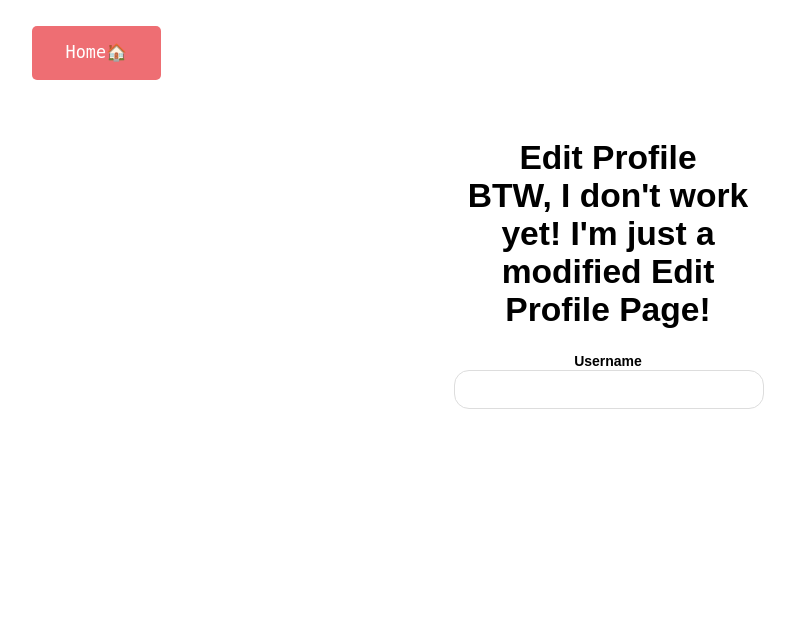
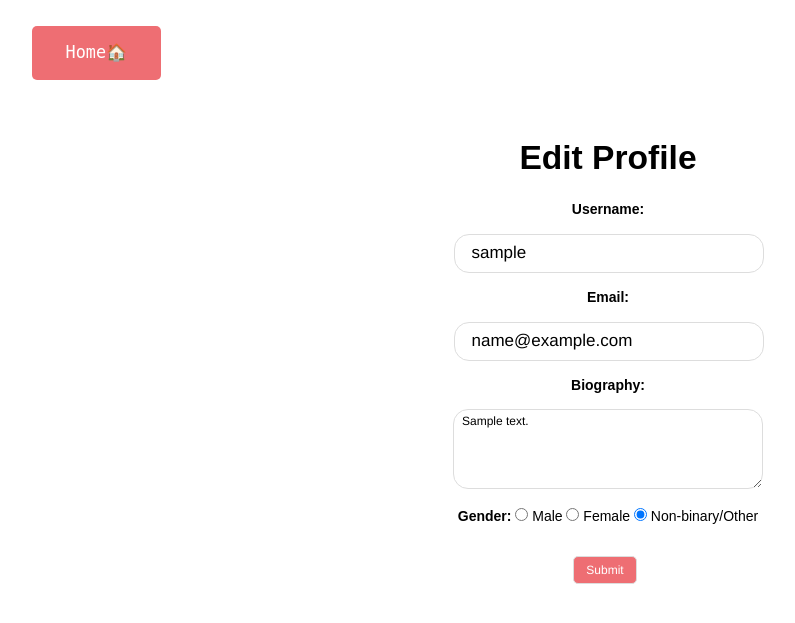
Before and after one commit to kxwen/QuizMatch, a PHP site: page /edit_profile.php in a window 1280 px wide. Shown: the top 623 px of the page, without its empty margins (32-827 px from the left). Run offline with PHP 8.4, Linux system fonts and the light colour scheme; the visitor is signed in with stand-in values (Sample User, id 1); tables that the repository leaves empty or names only in its code hold one stand-in row (values such as "Sample post").

Commit message:
Added DB functionality & basic form

```diff
--- a/PHP/edit_profile.php
+++ b/PHP/edit_profile.php
@@ -1,45 +1,49 @@
 <?php
-/* signup.php
- * The form for a new user to create a profile on
- * QuizMatch. Altered to elaborate on verification of
- * username, password, and email. Removed fields for
- * First/Last Name; will perhaps move to profile settings.
- *
- * Redirects to: Login.html/php
- *
- * Assumes that DB Table contains fields for Username, Email, and Password.
- *
- * References to the Database have been commented out, and replaced with writing to
- * a testing .txt file as a temporary Database.
- */
-
-require_once "config.php";
-
-/* userprofilecard.php
+/* edit_profile.php
+ * Allows user to edit profile details
  * altered Richard's login verification to verify that user has signed in.
  * If they are not signed in, they are redirected to the login page.
  * This prevents the user from using the back button of their browser
  * to return here after they had already signed out.
  */
+
 session_start();
 if(!isset($_SESSION["loggedin"])||$_SESSION["loggedin"] !== true){
 	header("location: login.php");
 	exit;
 }
 
-$email = $username = $password = $Cpassword = "";
-$email_err = $username_err = $password_err = $Cpassword_err = "";
-//$min_pw_len = 5;
+require_once "config.php";
+if(!isset($profile)){
+	$sql = "SELECT * FROM users WHERE id =".$_SESSION["id"];
+	$profile_entry = mysqli_query($link, $sql);
+	$profile = mysqli_fetch_assoc($profile_entry);
+}
+
+$new_email = $new_username = $new_desc = "";
+$email_err = $username_err = "";
+$M_checked_new = $F_checked_new = $O_checked_new = ""; // Used for radio inputs for gender
+$new_gender = "";
+
+$current_username = $profile["username"];
+$current_email = $profile["email"];
+$current_desc = $profile["bio"];
+$M_checked_curr = $F_checked_curr = $O_checked_curr = ""; // Used for radio inputs for gender
+if($profile["gender"] == "male"){
+	$M_checked_curr = "checked";
+}else if($profile["gender"] == "female"){
+	$F_checked_curr = "checked";
+}else{ // gender is either selected as "other" or is null
+	$O_checked_curr = "checked";
+}
+
 if($_SERVER["REQUEST_METHOD"] == "POST")
 {
-	// Username Entry and Verification
-	if(empty(trim($_POST["username"])))
-	{
-		//Empty Field Case
-		$username_err = "Please enter a username.";
-	}else{
-		//$username = trim($_POST["username"]);
+	if(preg_match('/^[A-Za-z0-9]+$/', trim($_POST["username"]))){
+		// Checks to see if username meets length requirements
+		if(strlen(trim($_POST["username"])) >= $min_username_len){
 			// Perpare to search DB for existing user
+			if(htmlspecialchars(trim($_POST["username"])) != $current_username){
 				$sql = "SELECT id FROM users WHERE username = ?";
 				if($stmt = mysqli_prepare($link, $sql))
 				{
@@ -55,7 +59,7 @@ if($_SERVER["REQUEST_METHOD"] == "POST")
 							$username_err = "This username is already taken.";
 						}else{
 							// Username is available; Profile does not exist
-					$username = htmlspecialchars(trim($_POST["username"]));
+							$new_username = htmlspecialchars(trim($_POST["username"]));
 						}
 					}else{
 						// Unsuccessful Execution
@@ -63,19 +67,22 @@ if($_SERVER["REQUEST_METHOD"] == "POST")
 					}
 				}
 				mysqli_stmt_close($stmt);
+			}else{
+				$new_username = $current_username;
+			}
+		}else{
+			$username_err = "Username must be at least ".$min_username_len." characters long.";
+		}
+	}else{
+		$username_err = "Username can only have letters and numbers.";
 	}
 
-	// Email Entry and Verification
-	if(empty(trim($_POST["email"])))
-	{
-		$email_err = "Please enter an email.";
-	}else{
 	if(!filter_var($_POST["email"], FILTER_VALIDATE_EMAIL))
 	{
 		$email_err = "Please enter a valid email.";
 	}else{
-			//$email = trim($_POST["email"]);
 		// Prepare tp search DB for existing email
+		if(htmlspecialchars(trim($_POST["email"])) != $current_email){
 			$sql = "SELECT id FROM users WHERE email = ?";
 			if($stmt = mysqli_prepare($link, $sql))
 			{
@@ -91,7 +98,7 @@ if($_SERVER["REQUEST_METHOD"] == "POST")
 						$email_err = "This email is already taken.";
 					}else{
 						// Email is available
-						$email = htmlspecialchars(trim($_POST["email"]));
+						$new_email = htmlspecialchars(trim($_POST["email"]));
 					}
 				}else{
 					// Unsuccessful Execution
@@ -99,68 +106,38 @@ if($_SERVER["REQUEST_METHOD"] == "POST")
 				}
 			}
 			mysqli_stmt_close($stmt);
+		}else{
+			$new_email = $current_email;
 		}
 	}
 
-	// Password Entry
-	if(empty(trim($_POST["password"])))
-	{
-		// Empty Field Case
-		$password_err = "Please enter a password.";
-	}elseif(strlen(trim($_POST["password"])) < $min_pw_len){
-		// Password length is too short for security
-		$password_err = "Password must be at least " . $min_pw_len . " characters.";
-	}else{
-		// Password meets requirements
-		$password = htmlspecialchars(trim($_POST["password"]));
+	$new_desc = htmlspecialchars(trim($_POST["desc"]));
+
+	if($_POST["gender"] == "male"){
+		$M_checked_new = "checked";
+	}else if($_POST["gender"] == "female"){
+		$F_checked_new = "checked";
+	}else if($_POST["gender"] == "other"){
+		$O_checked_new = "checked";
 	}
+	$new_gender = $_POST["gender"];
 
-	// Confirm Password Entry
-	if(empty(trim($_POST["Cpassword"])))
-	{
-		// Empty Field Case
-		$Cpassword_err = "Please confirm password.";
-	}else{
-		// A String has been submitted
-		$Cpassword = htmlspecialchars(trim($_POST["Cpassword"]));
-		if(empty($password_err) && ($password != $Cpassword))
-		{
-			// Confirmation Field does not match Password Field
-			$Cpassword_err = "Password does not match.";
-		}
-	}
-
-
-	if(empty($username_err) && empty($email_err) && empty($password_err) && empty($Cpassword_err))
-	{
-		// If there are no errors, registers the new profile into database and redirects USER to Login
-		/*$local_file = "Testing_Form.txt";
-		$handle = fopen($local_file, 'a') or die('cannot open file: ' . $local_file);
-		$data = $username." ".$email." ".$password."\n";
-		fwrite($handle, $data);
-		fclose($handle);*/
-		$sql = "INSERT INTO users (username, email, password) VALUES (?, ?, ?)";
-		if($stmt = mysqli_prepare($link, $sql))
-		{
-			mysqli_stmt_bind_param($stmt, "sss", $param_username, $param_email, $param_password);
-			$param_username = $username;
-			$param_email = $email;
-			$param_password = password_hash($password, PASSWORD_DEFAULT);
-			if(mysqli_stmt_execute($stmt))
-			{
-				// Emailing for Account Verification needs to be implemented.
-				//$to = $email;
-				//$subject = "QuizMatch Account Verification"
-				//$message = "
-				//Hello,
-				//Thank you for signing up with QuizMatch. Your registration is almost complete.
-				//Please click this link to activate your account:"
-				header("location: login.php");
+	if(empty($username_err) && empty($email_err)){
+		$sql = "UPDATE users SET username=?, email=?, bio=?, gender=? WHERE id=".$_SESSION["id"];
+		if($stmt = mysqli_prepare($link, $sql)){
+			mysqli_stmt_bind_param($stmt, "ssss", $param_username, $param_email, $param_bio, $param_gender);
+			$param_username = $new_username;
+			$param_email = $new_email;
+			$param_bio = $new_desc;
+			$param_gender = $new_gender;
+			if(mysqli_stmt_execute($stmt)){
+				$_SESSION["username"] = $new_username;
+				header("location: userprofilecard.php");
 			}else{
 				echo "An Error has occurred. Please try again later.";
 			}
 		}
-		mysqli_close($stmt);
+		mysqli_stmt_close($stmt);
 	}
 	mysqli_close($link);
 }
@@ -190,24 +167,38 @@ if($_SERVER["REQUEST_METHOD"] == "POST")
 	</head>
 	<body>
 		<div class = "buttonSpaceLeft">
-			<a href="userprofile.php" class="btn large pink rounded"><tt>Home&#x1F3E0;</tt></a>
+			<a class="btn large pink rounded" onclick="confirmLeave('Are you sure you want to leave?\nYou will lose all unsaved data.', 'userprofile.php')"><tt>Home&#x1F3E0;</tt></a>
 		</div>
 		<center>
 			<div class="inputBar">
-				<h2>Edit Profile
-				<br>
-				BTW, I don't work yet!
-				I'm just a modified Edit Profile Page!
-				</h2>
+				<h2>Edit Profile</h2>
 				<form action="<?php echo htmlspecialchars($_SERVER["PHP_SELF"]); ?>" method="post">
 					<div class="form-group <?php echo (!empty($username_err)) ? 'has-error' : ''; ?>">
 					<br>
-						<label>Username</label>
+						<label>Username:</label>
 						<br><span class="help-block"><font color="red"><?php echo $username_err;?></font></span>
-						<input type="text" name="username" class="form-control" value="<?php echo $username; ?>">
+						<br><input type="text" style = "font-family: Helvetica" name="username" class="form-control" value="<?php if(isset($new_username) && !empty($new_username)){echo $new_username;}else{echo $current_username;}?>"><br><br>
+
+						<label>Email:</label>
+						<br><span class="help-block"><font color="red"><?php echo $email_err;?></font></span>
+						<br><input type="text" style = "font-family: Helvetica" name="email" class="form-control" value="<?php if(isset($new_email) && !empty($new_email)){echo $new_email;}else{echo $current_email;}?>"><br><br>
+
+						<label>Biography:</label>
+						<br><br><textarea style = "font-family: Helvetica" name="desc" rows="5" cols="33" maxlength="200" ><?php if(isset($new_desc) && !empty($new_desc)){echo $new_desc;}else{echo $current_desc;}?></textarea><br><br>
+
+						<label>Gender:</label>
+							<input type="radio" name="gender" value="male" <?php if($M_checked_new != "" || $F_checked_new != "" || $O_checked_new != ""){echo $M_checked_new;}else{echo $M_checked_curr;}?>> Male
+							<input type="radio" name="gender" value="female" <?php if($M_checked_new != "" || $F_checked_new != "" || $O_checked_new != ""){echo $F_checked_new;}else{echo $F_checked_curr;}?>> Female
+							<input type="radio" name="gender" value="other" <?php if($M_checked_new != "" || $F_checked_new != "" || $O_checked_new != ""){echo $O_checked_new;}else{echo $O_checked_curr;}?>> Non-binary/Other<br><br>
+
+						<div class="form-group">
+						<br>
+							<input type="submit" class="btn pink rounded" value = "Submit" style = "font-family: Helvetica";>
+						</div>
 					</div>
 				</form>
 			</div>
 		</center>
+	<script src="config.js"></script>
 	</body>
 </html>
```
Lines whose indentation alone changed are shown as unchanged.
